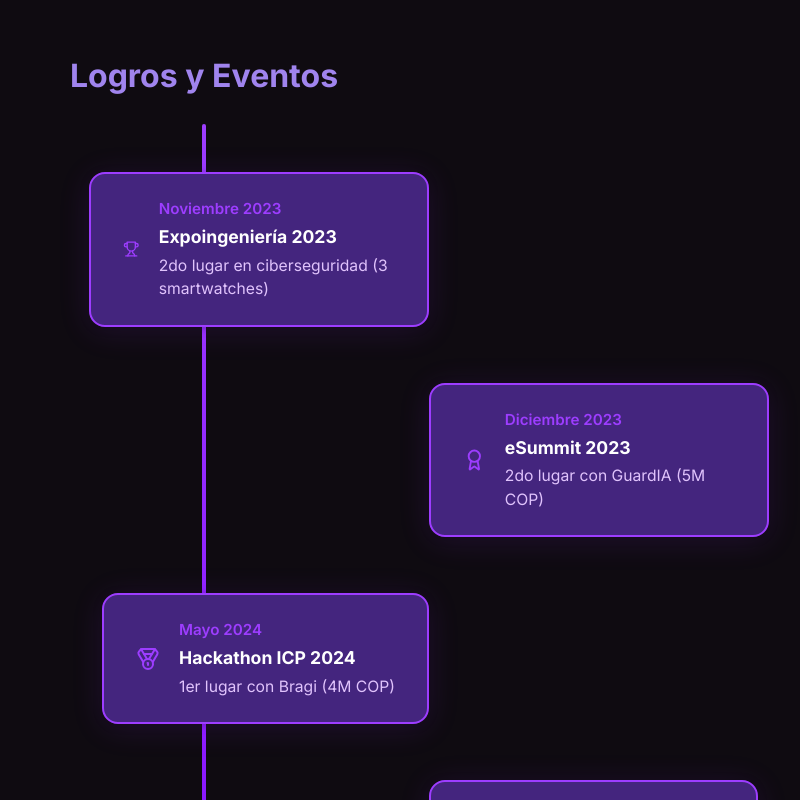
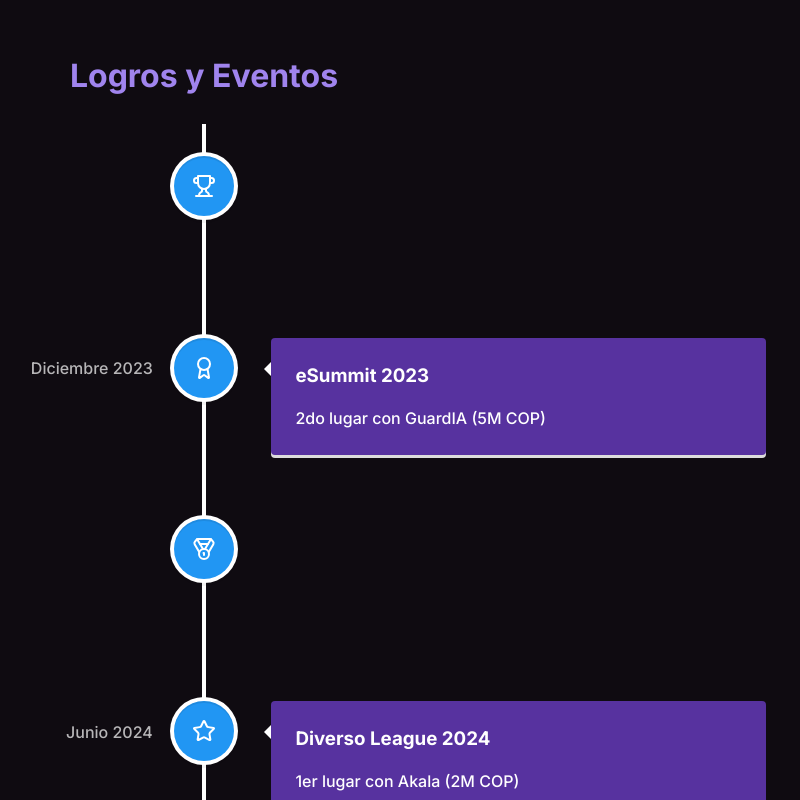
Before and after one commit to ashensoftware/ashenwebpage, a React (Vite) app: page / in a window 1280 px wide. Shown: the part 860-1660 px from the top of the page, without its empty margins (436-1236 px from the left). Built offline with nearby package versions, Linux system fonts and the light colour scheme.

Commit message:
feat: Custom timeline

```diff
--- a/package.json
+++ b/package.json
@@ -13,6 +13,7 @@
     "lucide-react": "^0.488.0",
     "react": "^19.0.0",
     "react-dom": "^19.0.0",
+    "react-vertical-timeline-component": "^3.5.3",
     "tsparticles": "^3.8.1"
   },
   "devDependencies": {
--- a/src/components/Projects.tsx
+++ b/src/components/Projects.tsx
@@ -1,7 +1,6 @@
 import React, { useState, useMemo, useEffect } from "react";
 import "../App.css";
 import { projects } from "../constants/ashenData";
-import logo from "../assets/logo.png";
 import background from "../assets/background.png";
 
 interface ProjectPopupProps {
--- a/src/components/Timeline.tsx
+++ b/src/components/Timeline.tsx
@@ -1,42 +1,44 @@
 import React from "react";
 import "../App.css";
+import {
+  VerticalTimeline,
+  VerticalTimelineElement,
+} from "react-vertical-timeline-component";
+import "react-vertical-timeline-component/style.min.css";
+import { Trophy, Award, Medal, Star } from "lucide-react";
 import { timelineEvents } from "../constants/ashenData";
-import { Trophy, Award, Medal, Star } from "lucide-react";
 
 const getIcon = (index: number) => {
   switch (index) {
     case 0:
-      return <Trophy size={24} className="timeline-icon" />;
+      return <Trophy size={24} />;
     case 1:
-      return <Award size={24} className="timeline-icon" />;
+      return <Award size={24} />;
     case 2:
-      return <Medal size={24} className="timeline-icon" />;
+      return <Medal size={24} />;
     default:
-      return <Star size={24} className="timeline-icon" />;
+      return <Star size={24} />;
   }
 };
 
 const Timeline: React.FC = () => (
   <section className="timeline-section" id="timeline">
     <h2 className="section-title">Logros y Eventos</h2>
-    <div className="timeline-v2">
-      <div className="timeline-v2-line" />
+    <VerticalTimeline>
       {timelineEvents.map((event, idx) => (
-        <div
-          className={`timeline-v2-event ${idx % 2 === 0 ? "left" : "right"}`}
+        <VerticalTimelineElement
           key={idx}
+          className="vertical-timeline-element--work"
+          date={event.date}
+          iconStyle={{ background: "rgb(33, 150, 243)", color: "#fff" }}
+          contentStyle={{ background: "#57329F" }}
+          icon={getIcon(idx)}
         >
-          <div className="timeline-v2-content">
-            {getIcon(idx)}
-            <div>
-              <span className="timeline-v2-date">{event.date}</span>
-              <h3>{event.title}</h3>
-              <p>{event.text}</p>
-            </div>
-          </div>
-        </div>
+          <h3 className="vertical-timeline-element-title">{event.title}</h3>
+          <p>{event.text}</p>
+        </VerticalTimelineElement>
       ))}
-    </div>
+    </VerticalTimeline>
   </section>
 );
 
```
Also changed, not shown: 1 other file (tests, documents, lock files or other folders).
